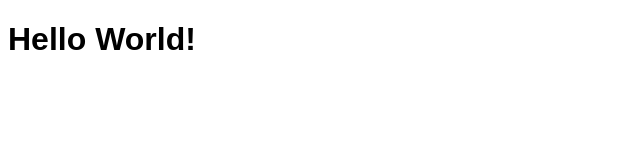
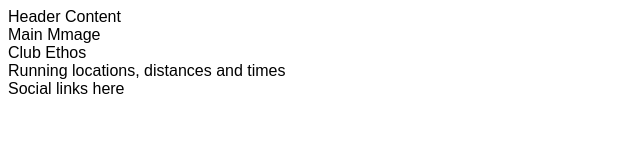
Before and after one commit to LewisCM14/love-running, a plain HTML site: page index.html in a window 1280 px wide. Shown: the whole page, without its empty margins (0-640 px from the left). Drawn offline with Linux system fonts and the light colour scheme.

Commit message:
Add core structure for home page

```diff
--- a/index.html
+++ b/index.html
@@ -10,6 +10,18 @@
     <link rel="stylesheet" href="assets/css/style.css">
 </head>
 <body>
-    <h1>Hello World!</h1>
+    <header>Header Content</header>
+    <section>
+        Main Mmage
+    </section>
+    <section>
+        Club Ethos
+    </section>
+    <section>
+        Running locations, distances and times
+    </section>
+    <footer>
+        Social links here
+    </footer>
 </body>
 </html>
```
